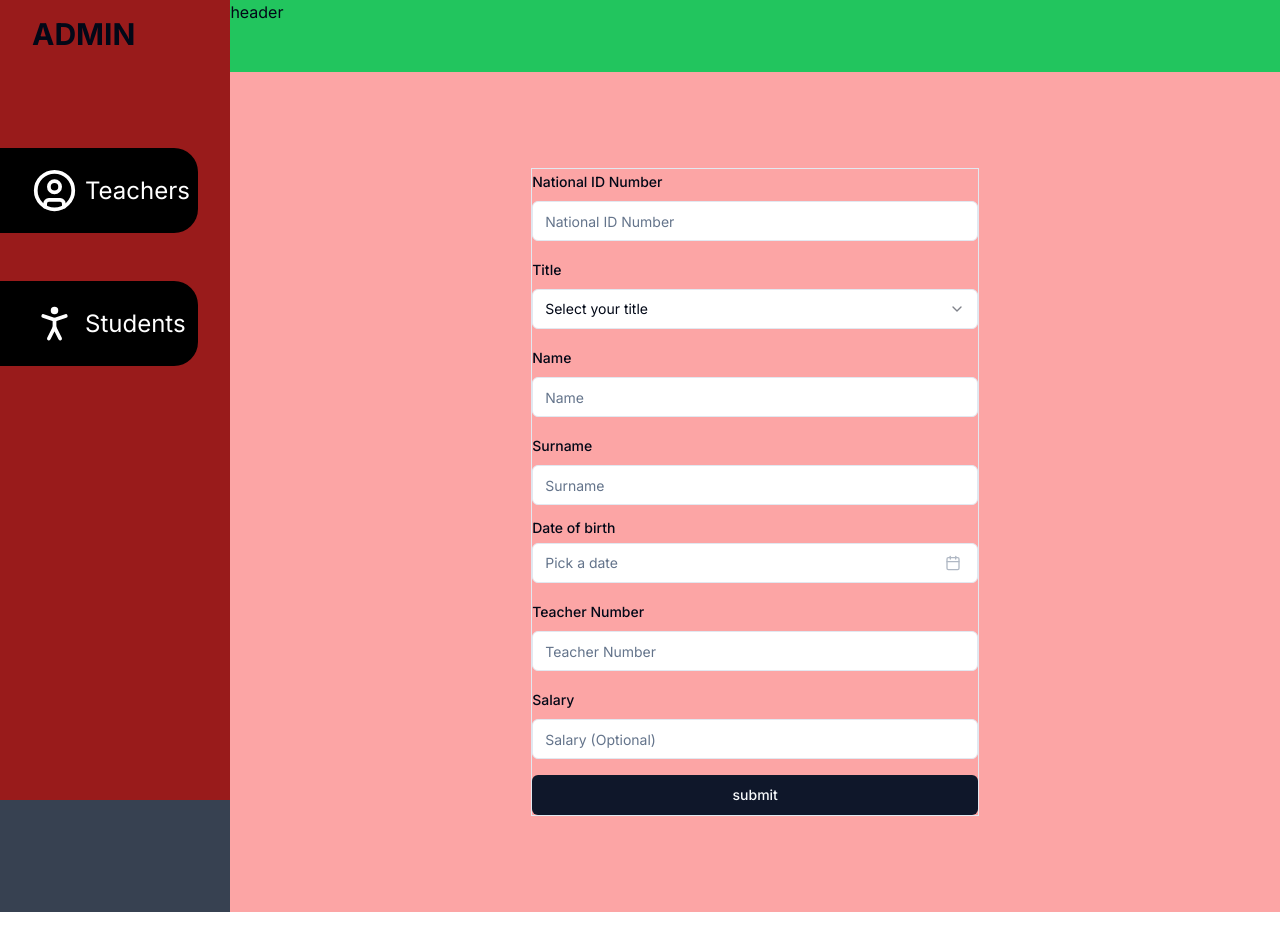
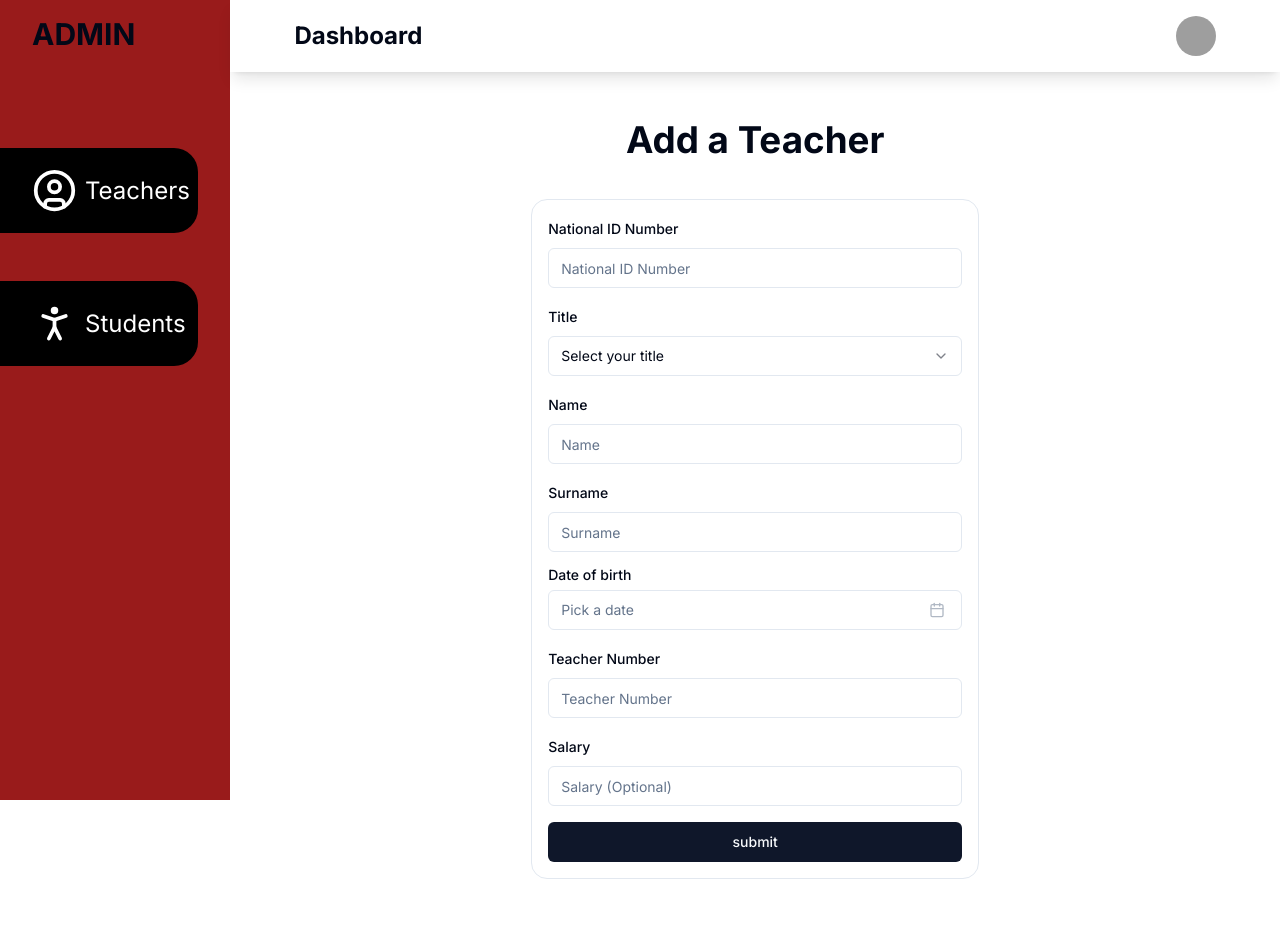
Before and after one commit to manenim/school-management-app, a Next.js app: page /dashboard/teachers/register in a window 1280 px wide. Shown: the top 950 px of the page. Before the commit the page ends 912 px from the top, so only its background shows below. Built offline with nearby package versions, Linux system fonts and the light colour scheme; grey boxes are pictures that could not be loaded.

Commit message:
implement form styling

```diff
--- a/package.json
+++ b/package.json
@@ -10,6 +10,7 @@
   },
   "dependencies": {
     "@hookform/resolvers": "^3.4.2",
+    "@radix-ui/react-avatar": "^1.0.4",
     "@radix-ui/react-dropdown-menu": "^2.0.6",
     "@radix-ui/react-label": "^2.0.2",
     "@radix-ui/react-popover": "^1.0.7",
--- a/src/app/dashboard/layout.tsx
+++ b/src/app/dashboard/layout.tsx
@@ -2,6 +2,7 @@ import Sidebar from "@/components/sidebar";
 import type { Metadata } from "next";
 import { Inter } from "next/font/google";
 import "../globals.css";
+import Header from "@/components/header";
 
 const inter = Inter({ subsets: ["latin"] });
 
@@ -16,18 +17,20 @@ export default function RootLayout({
   children: React.ReactNode;
 }>) {
   return (
-    <html lang="en">
-      <body className={inter.className}>
+    <>
+      <section className={inter.className}>
         <main className="flex">
-          <div className="min-h-screen w-[18%] bg-gray-700">
+          <div className="min-h-screen w-[18%] fixed">
             <Sidebar />
           </div>
-          <div className="w-[82%] bg-red-300">
-            <header className="h-[9vh] bg-green-500">header</header>
-            <div>{children}</div>
+          <div className="ml-[18%] w-[82%]">
+            <header className="h-[9vh] bg-white fixed w-[82%]">
+              <Header />
+            </header>
+            <div className="mt-[9vh]">{children}</div>
           </div>
         </main>
-      </body>
-    </html>
+      </section>
+    </>
   );
 }
--- a/src/app/dashboard/teachers/register/page.tsx
+++ b/src/app/dashboard/teachers/register/page.tsx
@@ -67,11 +67,14 @@ const TeachersForm = () => {
 
 
     return (
-      <div className="flex min-h-screen flex-col items-center justify-between p-24">
+      <div className="w-full pt-10">
+        <h3 className="text-center font-bold text-[2.3rem] pb-8">Add a Teacher</h3>
+
+        <div className="flex min-h-screen flex-col items-center justify-between">
           <Form {...form}>
             <form
               onSubmit={form.handleSubmit(handleSubmit)}
-            className="max-w-md w-full flex flex-col gap-4 border">
+              className="max-w-md flex flex-col gap-4 border rounded-2xl w-full p-4">
               <FormField
                 control={form.control}
                 name="nationalId"
@@ -242,6 +245,7 @@ const TeachersForm = () => {
             </form>
           </Form>
         </div>
+      </div>
     );
 };
 
--- /dev/null
+++ b/src/components/header.tsx
@@ -0,0 +1,21 @@
+import React from 'react'
+import { Avatar, AvatarFallback, AvatarImage } from "@/components/ui/avatar";
+
+
+const Header = () => {
+  return (
+    <div className='800 shadow-lg'>
+      <div className="w-full h-[9vh] px-16 flex justify-between items-center">
+        <div className="logo">
+          <p className="text-2xl font-bold">Dashboard</p>
+        </div>
+        <Avatar>
+          <AvatarImage src="https://github.com/shadcn.png" />
+          <AvatarFallback>CN</AvatarFallback>
+        </Avatar>
+      </div>
+    </div>
+  );
+}
+
+export default Header
--- /dev/null
+++ b/src/components/ui/avatar.tsx
@@ -0,0 +1,50 @@
+"use client"
+
+import * as React from "react"
+import * as AvatarPrimitive from "@radix-ui/react-avatar"
+
+import { cn } from "@/lib/utils"
+
+const Avatar = React.forwardRef<
+  React.ElementRef<typeof AvatarPrimitive.Root>,
+  React.ComponentPropsWithoutRef<typeof AvatarPrimitive.Root>
+>(({ className, ...props }, ref) => (
+  <AvatarPrimitive.Root
+    ref={ref}
+    className={cn(
+      "relative flex h-10 w-10 shrink-0 overflow-hidden rounded-full",
+      className
+    )}
+    {...props}
+  />
+))
+Avatar.displayName = AvatarPrimitive.Root.displayName
+
+const AvatarImage = React.forwardRef<
+  React.ElementRef<typeof AvatarPrimitive.Image>,
+  React.ComponentPropsWithoutRef<typeof AvatarPrimitive.Image>
+>(({ className, ...props }, ref) => (
+  <AvatarPrimitive.Image
+    ref={ref}
+    className={cn("aspect-square h-full w-full", className)}
+    {...props}
+  />
+))
+AvatarImage.displayName = AvatarPrimitive.Image.displayName
+
+const AvatarFallback = React.forwardRef<
+  React.ElementRef<typeof AvatarPrimitive.Fallback>,
+  React.ComponentPropsWithoutRef<typeof AvatarPrimitive.Fallback>
+>(({ className, ...props }, ref) => (
+  <AvatarPrimitive.Fallback
+    ref={ref}
+    className={cn(
+      "flex h-full w-full items-center justify-center rounded-full bg-muted",
+      className
+    )}
+    {...props}
+  />
+))
+AvatarFallback.displayName = AvatarPrimitive.Fallback.displayName
+
+export { Avatar, AvatarImage, AvatarFallback }
```
Also changed, not shown: 1 other file (tests, documents, lock files or other folders). Lines whose indentation alone changed are shown as unchanged.
